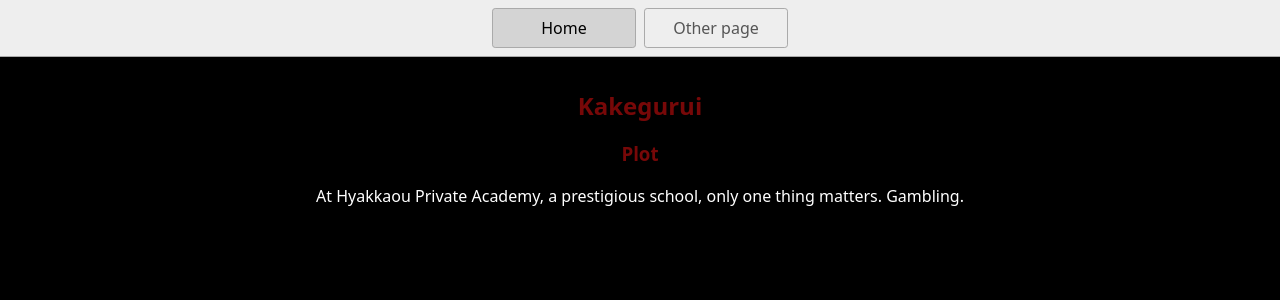
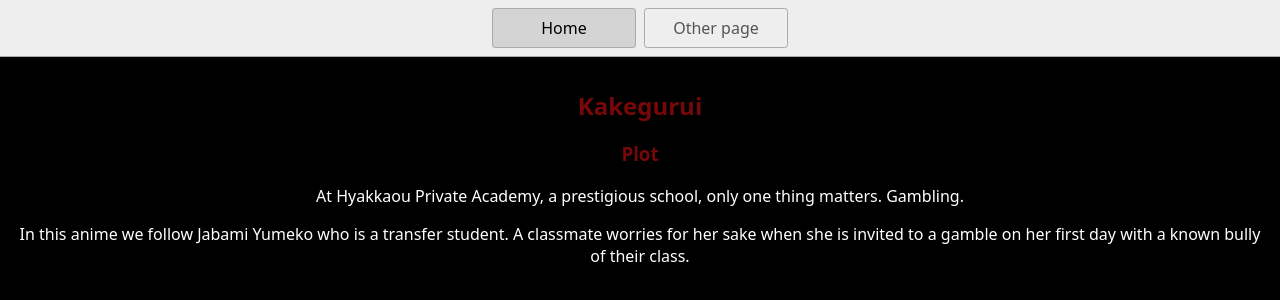
Before and after one commit to lise-charlotte/utpr-ving, a website: page index.html in a window 1280 px wide. Drawn offline with Linux system fonts and the light colour scheme.

Commit message:
Added another page, white text and center aligned

```diff
--- a/index.html
+++ b/index.html
@@ -20,6 +20,7 @@
       <h1 style="color: rgb(119, 8, 8); text-align: center">Kakegurui</h1>
       <h3 style="color:rgb(119, 8, 8); text-align: center">Plot</h3>
       <p style="color: white; text-align: center">At Hyakkaou Private Academy, a prestigious school, only one thing matters. Gambling. </p>
+      <p style="color: white; text-align: center">In this anime we follow Jabami Yumeko who is a transfer student. A classmate worries for her sake when she is invited to a gamble on her first day with a known bully of their class.</p>
     </main>
   </body>
 </html>
```
